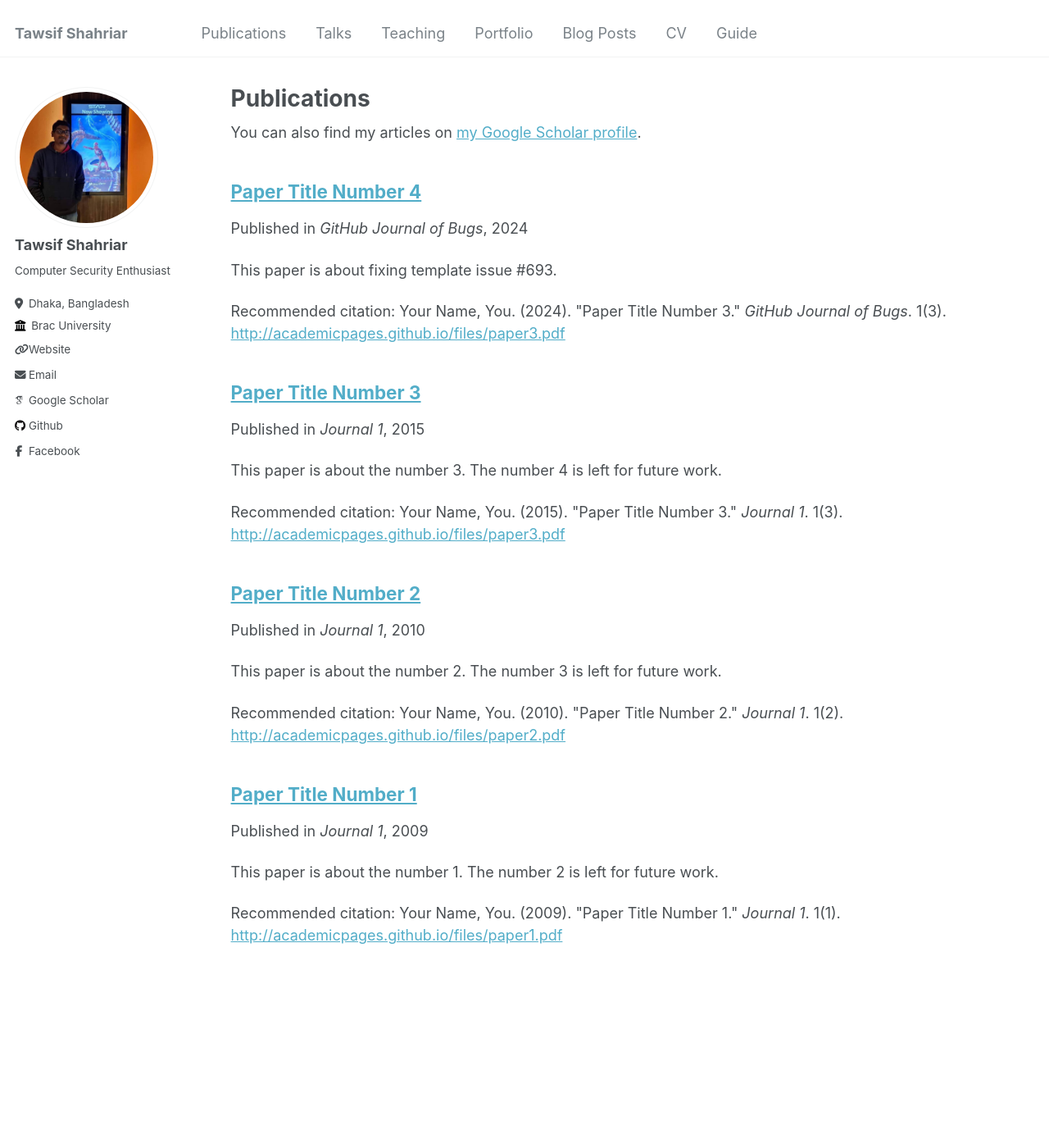
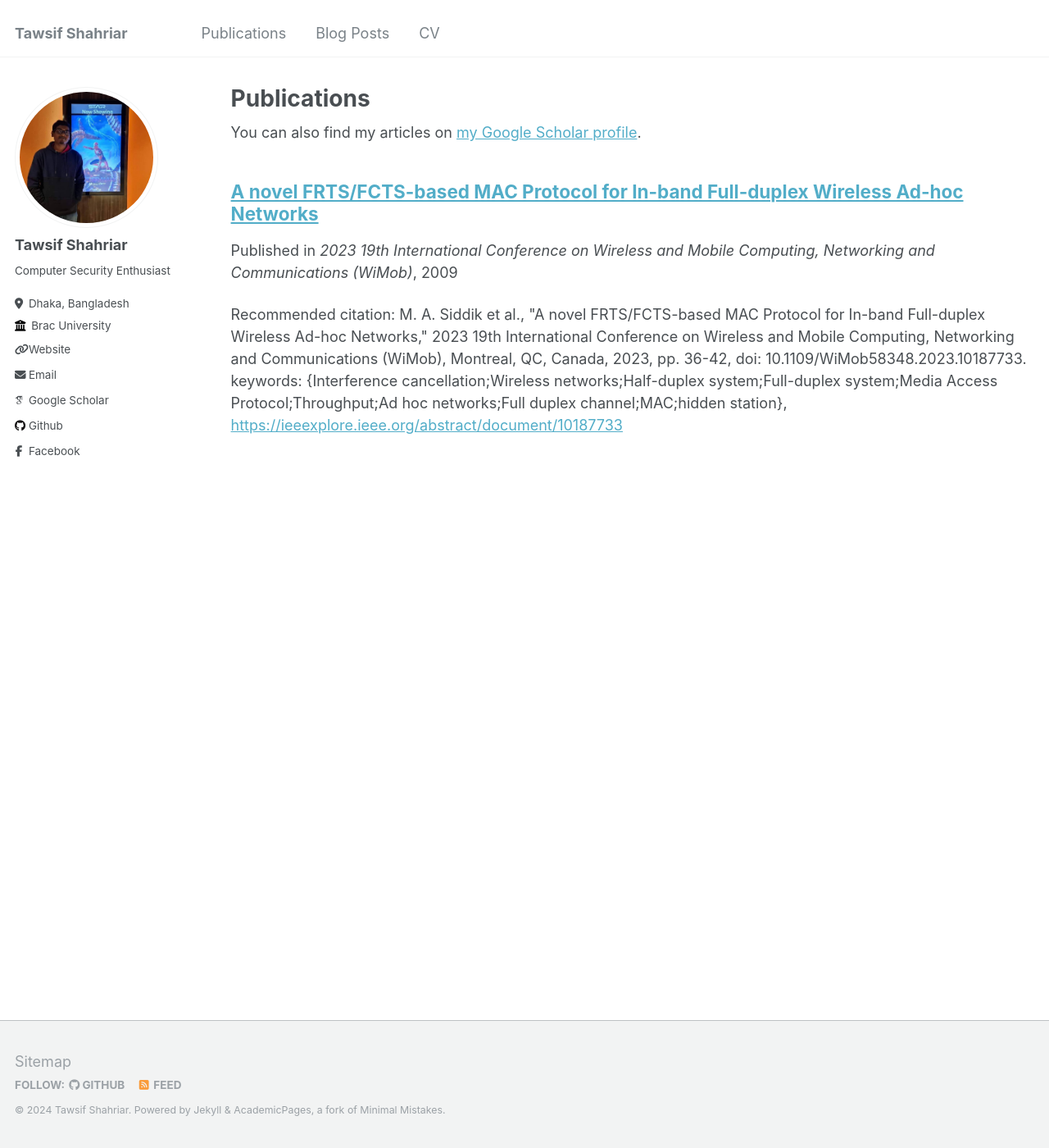
Before and after one commit to tawsifshahriar7/tawsifshahriar7.github.io, a Jekyll site: the page built from _pages/publications.md, in a window 1280 px wide and 1400 px high. Shown: the whole window at 82% size. Built offline with Jekyll 4.4.1, drawn with Linux system fonts in a browser that asks for light colours; some web fonts are replaced.

Commit message:
Update 23/05/24

```diff
--- a/_config.yml
+++ b/_config.yml
@@ -27,7 +27,7 @@ author:
   bio: "Computer Security Enthusiast"
   location: "Dhaka, Bangladesh"
   employer: "Brac University"
-  uri: "/"
+  uri: ""
   email: "tawsifshahriar7@gmail.com"
 
   # Academic websites
--- a/_data/navigation.yml
+++ b/_data/navigation.yml
@@ -3,20 +3,8 @@ main:
   - title: "Publications"
     url: /publications/
 
-  - title: "Talks"
-    url: /talks/
-
-  - title: "Teaching"
-    url: /teaching/
-
-  - title: "Portfolio"
-    url: /portfolio/
-
   - title: "Blog Posts"
     url: /year-archive/
 
   - title: "CV"
-    url: /cv/
-
-  - title: "Guide"
-    url: /markdown/
+    url: /files/resume.pdf
--- a/_pages/cv.md
+++ /dev/null
@@ -1,65 +0,0 @@
----
-layout: archive
-title: "CV"
-permalink: /cv/
-author_profile: true
-redirect_from:
-  - /resume
----
-
-{% include base_path %}
-
-# Education
-
-- B.Sc. in Computer Science and Engineering, Bangladesh University of Engineering and Technology, 2023
-- HSC, Rajshahi College, 2017
-- SSC, Govt. Laboratory High School, Rajshahi, 2015
-
-# Work experience
-
-- Spring 2024: Lecturer
-
-  - Computer Networks
-  - Operating Systems
-
-- Fall 2023: Lecturer
-
-  - Data Communications
-  - Computer Networks
-  - Operating Systems
-
-- Summer 2023: Lecturer
-  - Data Communications
-  - Computer Networks
-  - Operating Systems
-
-# Skills
-
-- Skill 1
-- Skill 2
-  - Sub-skill 2.1
-  - Sub-skill 2.2
-  - Sub-skill 2.3
-- Skill 3
-
-# Publications
-
-  <ul>{% for post in site.publications reversed %}
-    {% include archive-single-cv.html %}
-  {% endfor %}</ul>
-
-Talks
-======
-  <ul>{% for post in site.talks reversed %}
-    {% include archive-single-talk-cv.html  %}
-  {% endfor %}</ul>
-
-Teaching
-======
-  <ul>{% for post in site.teaching reversed %}
-    {% include archive-single-cv.html %}
-  {% endfor %}</ul>
-
-Service and leadership
-======
-* Currently signed in to 43 different slack teams
--- a/_publications/2009-10-01-paper-title-number-1.md
+++ /dev/null
@@ -1,12 +0,0 @@
----
-title: "Paper Title Number 1"
-collection: publications
-permalink: /publication/2009-10-01-paper-title-number-1
-excerpt: 'This paper is about the number 1. The number 2 is left for future work.'
-date: 2009-10-01
-venue: 'Journal 1'
-paperurl: 'http://academicpages.github.io/files/paper1.pdf'
-citation: 'Your Name, You. (2009). &quot;Paper Title Number 1.&quot; <i>Journal 1</i>. 1(1).'
----
-
-The contents above will be part of a list of publications, if the user clicks the link for the publication than the contents of section will be rendered as a full page, allowing you to provide more information about the paper for the reader. When publications are displayed as a single page, the contents of the above "citation" field will automatically be included below this section in a smaller font.
--- a/_publications/2010-10-01-paper-title-number-2.md
+++ /dev/null
@@ -1,12 +0,0 @@
----
-title: "Paper Title Number 2"
-collection: publications
-permalink: /publication/2010-10-01-paper-title-number-2
-excerpt: 'This paper is about the number 2. The number 3 is left for future work.'
-date: 2010-10-01
-venue: 'Journal 1'
-paperurl: 'http://academicpages.github.io/files/paper2.pdf'
-citation: 'Your Name, You. (2010). &quot;Paper Title Number 2.&quot; <i>Journal 1</i>. 1(2).'
----
-
-The contents above will be part of a list of publications, if the user clicks the link for the publication than the contents of section will be rendered as a full page, allowing you to provide more information about the paper for the reader. When publications are displayed as a single page, the contents of the above "citation" field will automatically be included below this section in a smaller font.
--- a/_publications/2015-10-01-paper-title-number-3.md
+++ /dev/null
@@ -1,12 +0,0 @@
----
-title: "Paper Title Number 3"
-collection: publications
-permalink: /publication/2015-10-01-paper-title-number-3
-excerpt: 'This paper is about the number 3. The number 4 is left for future work.'
-date: 2015-10-01
-venue: 'Journal 1'
-paperurl: 'http://academicpages.github.io/files/paper3.pdf'
-citation: 'Your Name, You. (2015). &quot;Paper Title Number 3.&quot; <i>Journal 1</i>. 1(3).'
----
-
-The contents above will be part of a list of publications, if the user clicks the link for the publication than the contents of section will be rendered as a full page, allowing you to provide more information about the paper for the reader. When publications are displayed as a single page, the contents of the above "citation" field will automatically be included below this section in a smaller font.
--- a/_publications/2024-02-17-paper-title-number-4.md
+++ /dev/null
@@ -1,12 +0,0 @@
----
-title: "Paper Title Number 4"
-collection: publications
-permalink: /publication/2024-02-17-paper-title-number-4
-excerpt: 'This paper is about fixing template issue #693.'
-date: 2024-02-17
-venue: 'GitHub Journal of Bugs'
-paperurl: 'http://academicpages.github.io/files/paper3.pdf'
-citation: 'Your Name, You. (2024). &quot;Paper Title Number 3.&quot; <i>GitHub Journal of Bugs</i>. 1(3).'
----
-
-The contents above will be part of a list of publications, if the user clicks the link for the publication than the contents of section will be rendered as a full page, allowing you to provide more information about the paper for the reader. When publications are displayed as a single page, the contents of the above "citation" field will automatically be included below this section in a smaller font.
--- /dev/null
+++ b/_publications/full-duplex.md
@@ -0,0 +1,13 @@
+---
+title: "A novel FRTS/FCTS-based MAC Protocol for In-band Full-duplex Wireless Ad-hoc Networks"
+collection: publications
+permalink: https://ieeexplore.ieee.org/abstract/document/10187733/
+excerpt: ''
+date: 2009-10-01
+venue: '2023 19th International Conference on Wireless and Mobile Computing, Networking and Communications (WiMob)'
+paperurl: 'https://ieeexplore.ieee.org/abstract/document/10187733'
+citation: 'M. A. Siddik et al., "A novel FRTS/FCTS-based MAC Protocol for In-band Full-duplex Wireless Ad-hoc Networks," 2023 19th International Conference on Wireless and Mobile Computing, Networking and Communications (WiMob), Montreal, QC, Canada, 2023, pp. 36-42, doi: 10.1109/WiMob58348.2023.10187733.
+keywords: {Interference cancellation;Wireless networks;Half-duplex system;Full-duplex system;Media Access Protocol;Throughput;Ad hoc networks;Full duplex channel;MAC;hidden station},'
+---
+
+By suppressing and cancelling the self-interference, the wireless full-duplex (FD) radios have shown promising results. Although theoretically the network throughput is assumed to be doubled in FD channels, the system throughput is far below 2 in reality due to the existence of hidden station problems. Therefore, a carefully designed MAC protocol is needed to avail full benefit of full-duplex radios. In this paper, we propose a novel FRTS/FCTS-based MAC protocol to further mitigate hidden station problems and improve the delay and throughput performance by introducing tertiary transmissions (TT) besides the previously known primary and secondary transmissions. Through realistic simulations in ns-3, we show that the proposed FD MAC protocol outperforms the conventional half-duplex MAC protocol for wireless networks in terms of system through-put. Also, the proposed FD MAC outperforms its counterpart busy tone-based FD MAC in terms of average delay.
```
Also changed, not shown: _posts/2012-08-14-blog-post-1.md (+1 -12 lines), _posts/2013-08-14-blog-post-2.md (deleted, +0 -20 lines), _posts/2014-08-14-blog-post-3.md (deleted, +0 -20 lines), _posts/2015-08-14-blog-post-4.md (deleted, +0 -20 lines), _posts/2199-01-01-future-post.md (deleted, +0 -11 lines), 5 other files.
